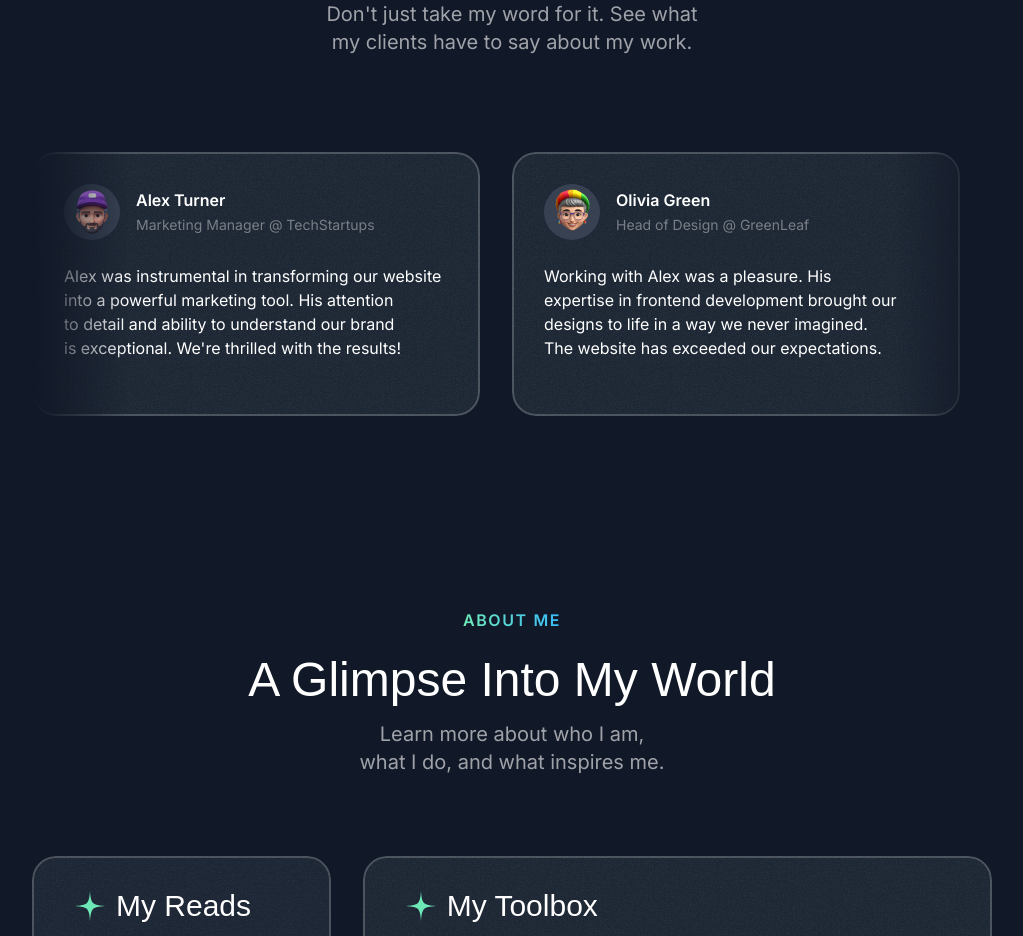
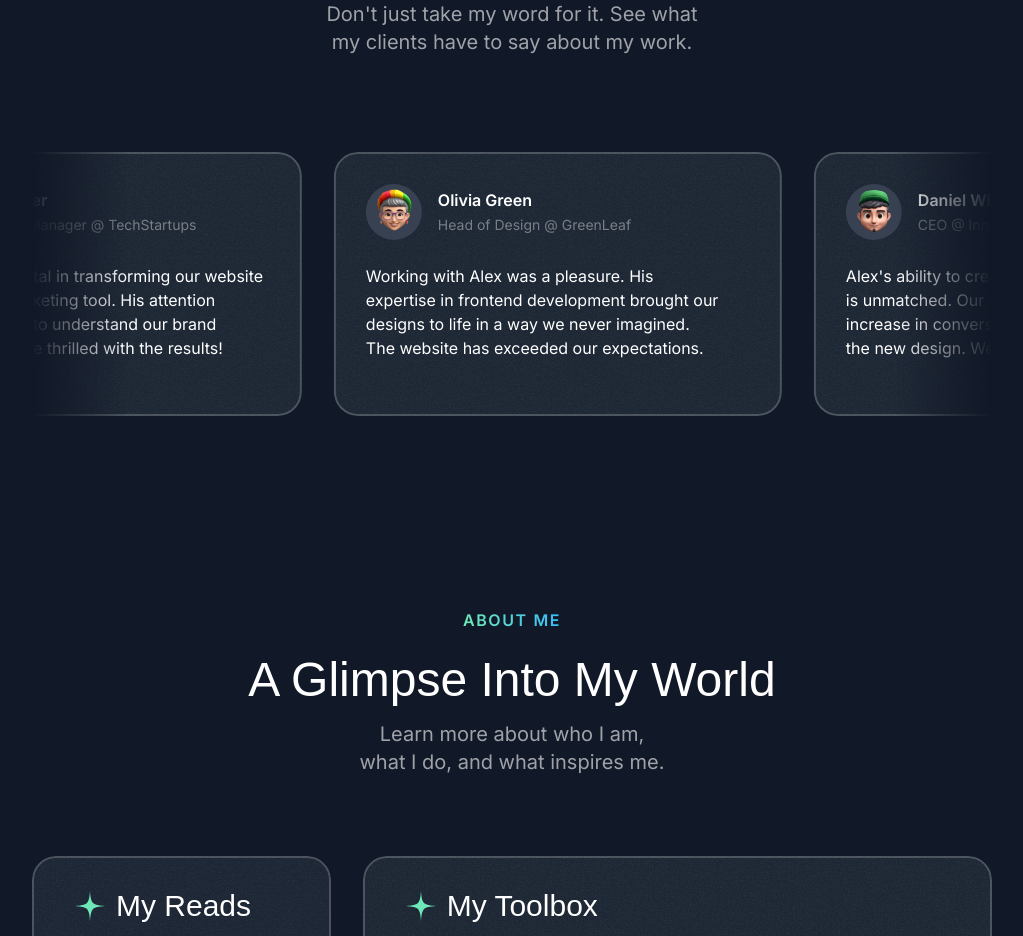
Before and after one commit to csorlandi/csorlandi, a Next.js app: page / in a window 1280 px wide. Shown: the part 3400-4336 px from the top of the page, without its empty margins (128-1151 px from the left). Built offline with nearby package versions, Linux system fonts and the light colour scheme; a web font is replaced by a local one.

Commit message:
feat: implement testimonials animation

```diff
--- a/src/sections/Testimonials.tsx
+++ b/src/sections/Testimonials.tsx
@@ -7,6 +7,7 @@
 import Image from "next/image";
 import grainImage from '@/assets/images/grain.jpg';
 import { Card } from "@/components/Card";
+import { Fragment } from "react";
 
 const testimonials = [
   {
@@ -46,10 +47,12 @@
     <section className="pb-16 lg:py-24">
       <div className="container">
         <SectionHeader title="What Clients Say about Me" eyebrow="Happy Clients" description="Don&apos;t just take my word for it. See what my clients have to say about my work." />
-        <div className="mt-16 lg:mt-24 flex overflow-x-clip [mask-image:linear-gradient(to_right,transparent,black_10%,black_90%,transparent)]">
-          <div className="flex gap-8 flex-none">
+        <div className="mt-12 lg:mt-20 flex overflow-x-clip [mask-image:linear-gradient(to_right,transparent,black_10%,black_90%,transparent)] py-4 -my-4">
+          <div className="flex gap-8 pr-8 flex-none animate-markee [animation-duration:90s] hover:[animation-play-state:paused]">
+            {[...new Array(2)].fill(0).map((_, index) => (
+              <Fragment key={index}>
                 {testimonials.map(testimonial => (
-              <Card key={testimonial.name} className="max-w-xs md:max-w-md p-6 md:p-8">
+                  <Card key={testimonial.name} className="max-w-xs md:max-w-md p-6 md:p-8 hover:scale-[1.025] transition duration-300 hover:animate-none hover:shadow-md hover:shadow-white/25">
                     <div className="flex gap-4 items-center">
                       <div className="size-14 flex-shrink-0 bg-gray-700 inline-flex items-center justify-center rounded-full">
                         <Image src={testimonial.avatar} alt={testimonial.name} className="max-h-full" />
@@ -62,6 +65,8 @@
                     <p className="mt-4 md:mt-6 text-sm md:text-base">{testimonial.text}</p>
                   </Card>
                 ))}
+              </Fragment>
+            ))}
           </div>
         </div>
       </div>
```
Lines whose indentation alone changed are shown as unchanged.
